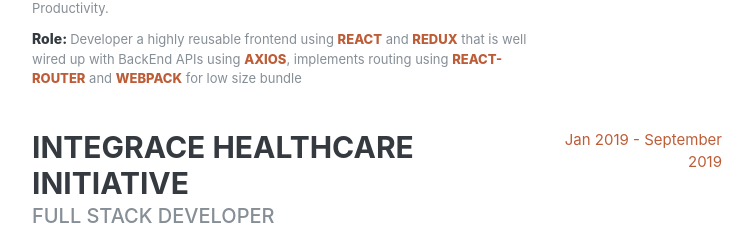
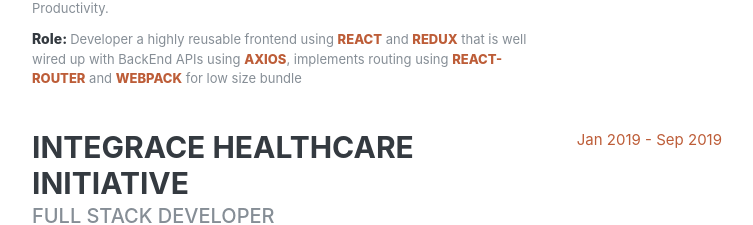
Before and after one commit to gauravostwal/gauravostwal.github.io, a React app: page / in a window 1280 px wide. Shown: the part 1940-2165 px from the top of the page, without its empty margins (248-1001 px from the left). Built offline with nearby package versions, Linux system fonts and the light colour scheme; a web font is replaced by a local one; what react-redux-form, redux-promise-middleware would draw is missing.

Commit message:
Fixing a spelling mistake

```diff
--- a/src/components/Projects/index.tsx
+++ b/src/components/Projects/index.tsx
@@ -52,7 +52,7 @@ export class Projects extends React.PureComponent {
                       </p>
                     </div>
                     <div className="resume-date text-md-right">
-                      <span className="text-primary">Jan 2019 - September 2019</span>
+                      <span className="text-primary">Jan 2019 - Sep 2019</span>
                     </div>
                   </div>
 
```
